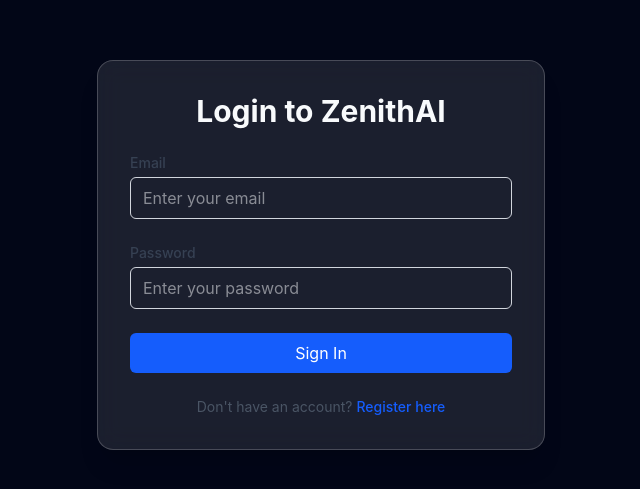
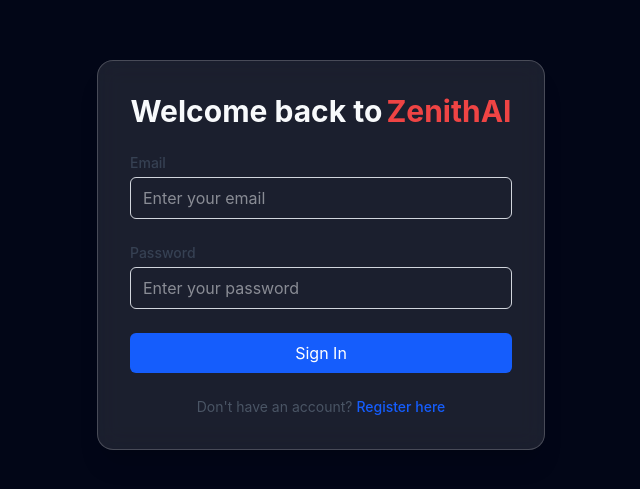
Before and after one commit to DavFilsDev/zenithAI_react-typescript-frontend, a React (Vite) app: page /login in a window 1280 px wide. Shown: the part 145-634 px from the top of the page, without its empty margins (319-959 px from the left). Built offline with nearby package versions, Linux system fonts and the light colour scheme; no server answers.

Commit message:
style(auth): enhance login title with branding and primary color

```diff
--- a/src/pages/Login.tsx
+++ b/src/pages/Login.tsx
@@ -44,8 +44,11 @@ export const Login = () => {
                 shadow-xl">
 
         {/* Header */}
-        <h2 className="text-3xl font-bold text-center">
-          Login to ZenithAI
+        <h2 className="text-2xl md:text-3xl font-bold text-center">
+          Welcome back to
+          <span className="text-[rgb(var(--color-primary))] ml-1">
+            ZenithAI
+          </span>
         </h2>
 
         {/* Login form */}
```
